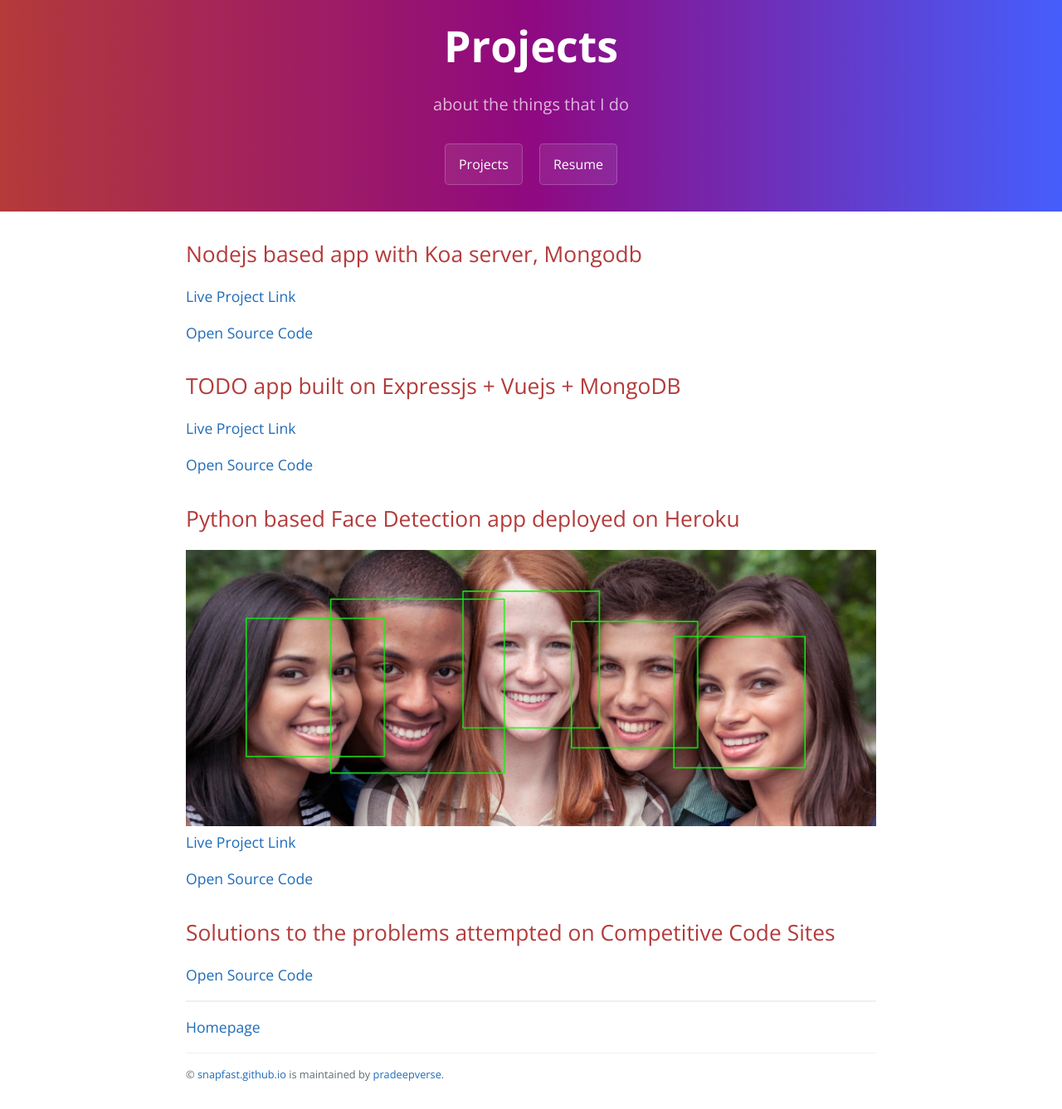
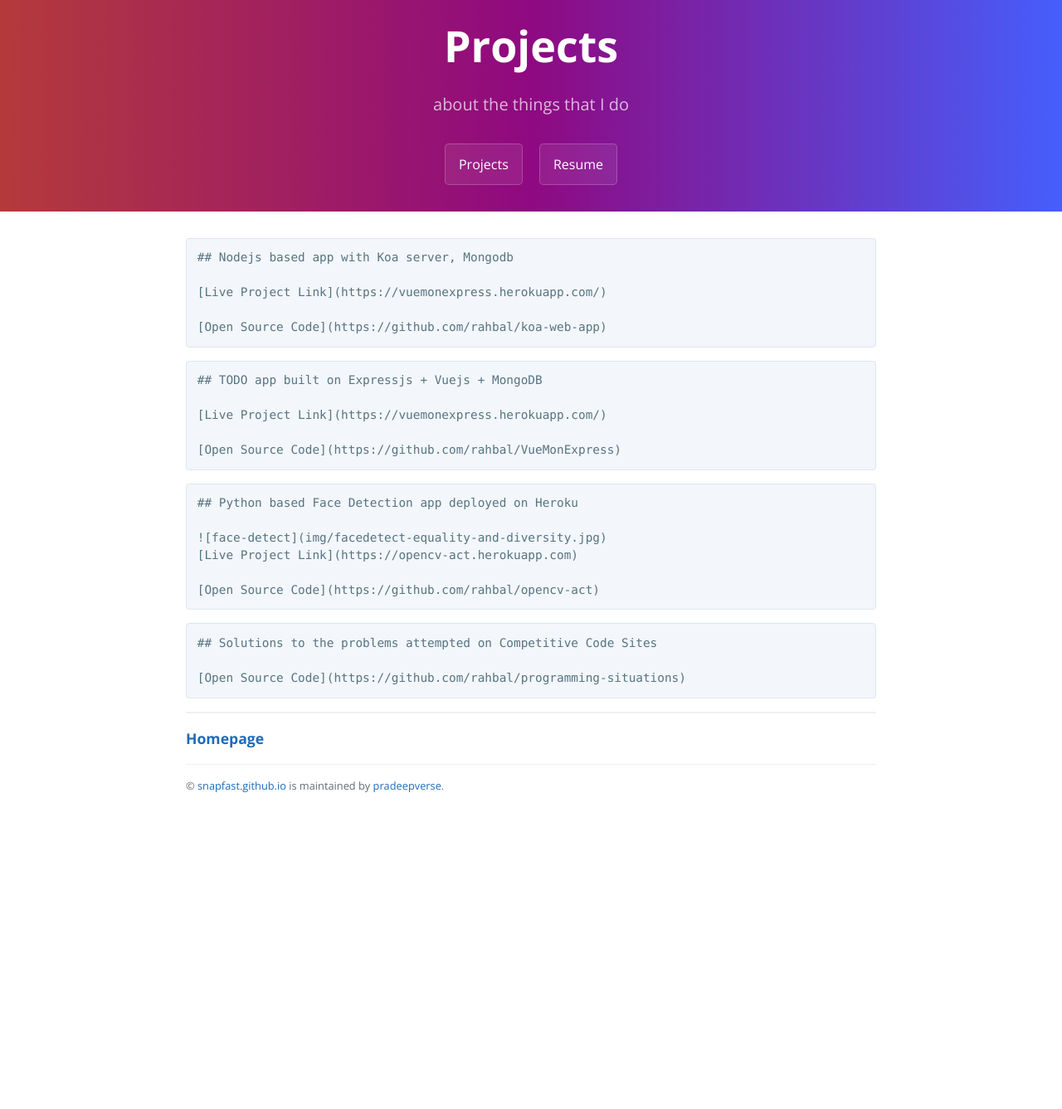
Before and after one commit to pradeepverse/snapfast.github.io, a Jekyll site: the page built from projects.md, in a window 1280 px wide. Shown: the whole page at 83% size. Built offline with Jekyll 4.4.1, drawn with Linux system fonts in a browser that asks for light colours; after the commit the page ends 989 px from its top, so only the background shows below that.

````diff
--- a/projects.md
+++ b/projects.md
@@ -3,34 +3,37 @@ layout: default
 title: Projects
 description: about the things that I do
 ---
-
+```
 ## Nodejs based app with Koa server, Mongodb
 
 [Live Project Link](https://vuemonexpress.herokuapp.com/)
 
 [Open Source Code](https://github.com/rahbal/koa-web-app)
+```
 
-
+```
 ## TODO app built on Expressjs + Vuejs + MongoDB
 
 [Live Project Link](https://vuemonexpress.herokuapp.com/)
 
 [Open Source Code](https://github.com/rahbal/VueMonExpress)
+```
 
-
+```
 ## Python based Face Detection app deployed on Heroku
 
 ![face-detect](img/facedetect-equality-and-diversity.jpg)
 [Live Project Link](https://opencv-act.herokuapp.com)
 
 [Open Source Code](https://github.com/rahbal/opencv-act)
+```
 
-
+```
 ## Solutions to the problems attempted on Competitive Code Sites
 
 [Open Source Code](https://github.com/rahbal/programming-situations)
-
+```
 
 
 ***
-[Homepage](./)
+[**Homepage**](./)
````
